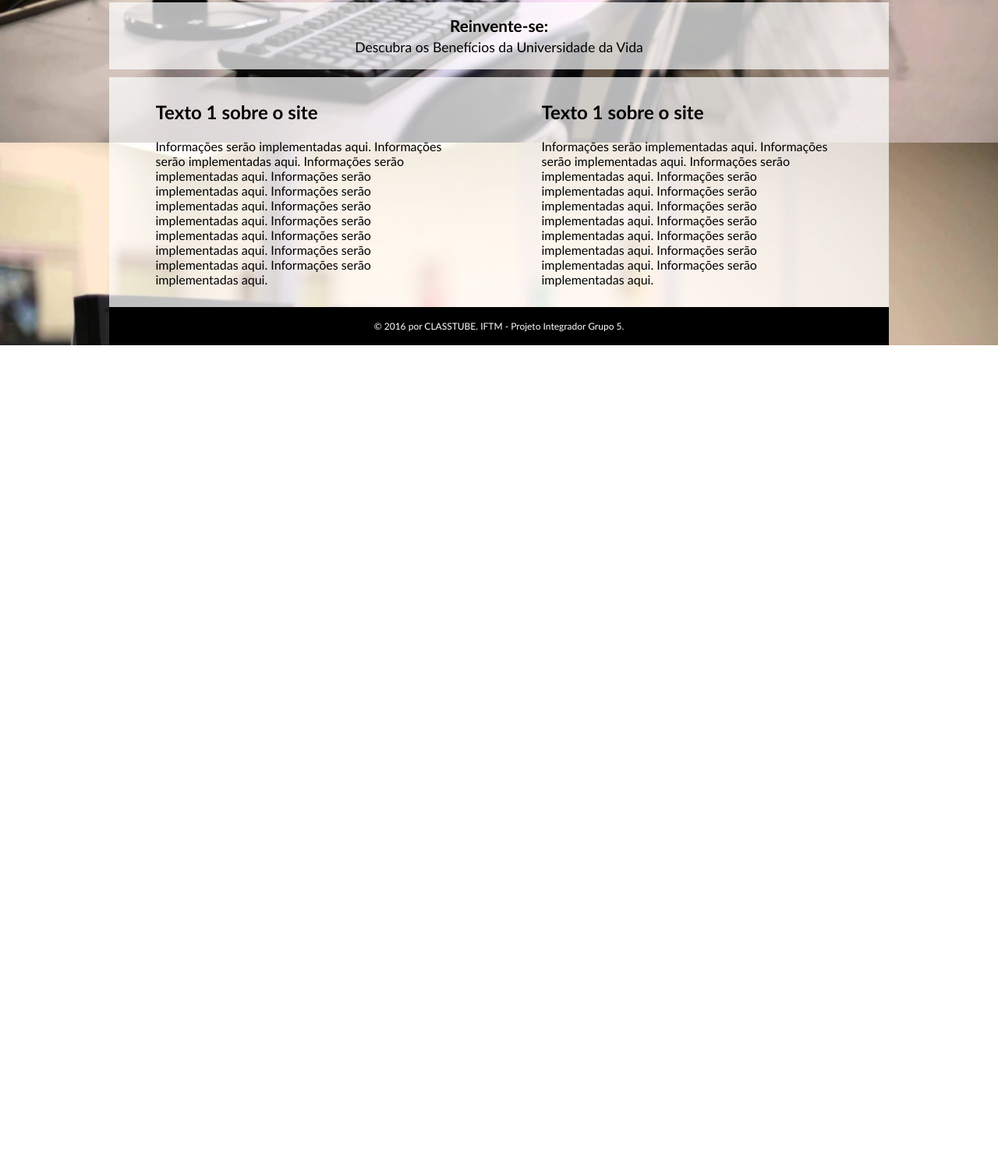
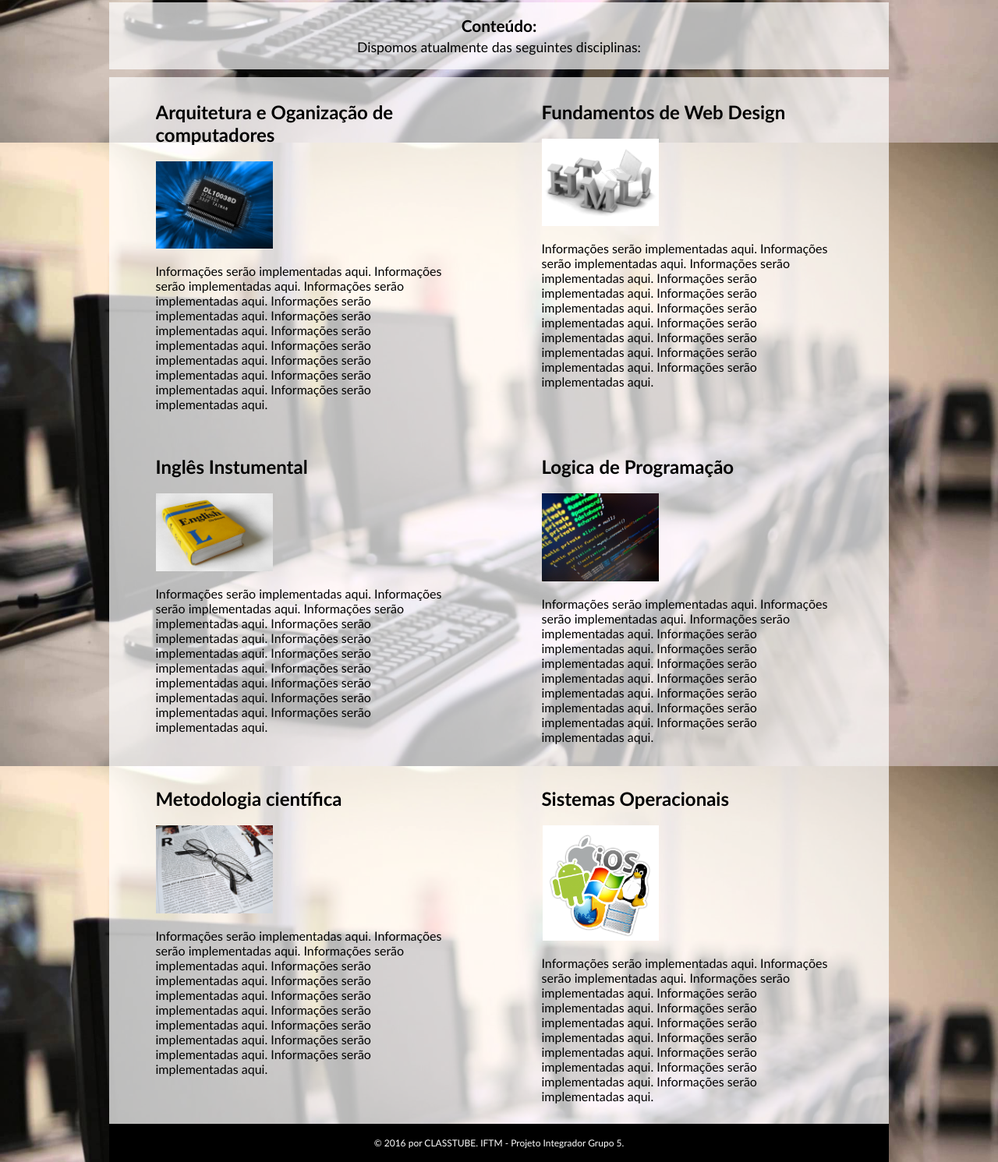
Before and after one commit to RonneyPetras/ProjetoIntegrador1oPeriodo, a plain HTML site: page index.html in a window 1280 px wide. Shown: the part 617-2108 px from the top of the page at 78% size. Before the commit the page ends 1060 px from the top, so only its background shows below. Drawn offline with Linux system fonts and the light colour scheme.

Commit message:
Coloquei a descrição dos videos e as imagens

```diff
--- a/index.html
+++ b/index.html
@@ -57,8 +57,8 @@
             <!--Linha do meio com texto introdutorio-->
             <div class="linha barraDoMeio">
                 <div id='texto2' class="col-dg-20 brancoTransparente">
-                    <h2>Reinvente-se:</h2>
-                    <p>Descubra os Benefícios da Universidade da Vida</p>
+                    <h2>Conteúdo:</h2>
+                    <p>Dispomos atualmente das seguintes disciplinas: </p>
                 </div>
             </div>
 
@@ -70,8 +70,9 @@
 
                     <div class="col-dg-8">
                         <h2>
-                            Texto 1 sobre o site
+                            Arquitetura e Oganização de computadores
                         </h2>
+                        <img src="imagens/videos/aoc.jpg" alt="" width="150">
                         <p>
                             Informações serão implementadas aqui. Informações serão implementadas aqui. Informações serão implementadas aqui. Informações serão implementadas aqui. Informações serão implementadas aqui. Informações serão implementadas aqui. Informações serão implementadas aqui. Informações serão implementadas aqui. Informações serão implementadas aqui. Informações serão implementadas aqui.
                         </p>
@@ -83,8 +84,81 @@
 
                     <div class="col-dg-8">
                         <h2>
-                            Texto 1 sobre o site
+                            Fundamentos de Web Design
                         </h2>
+                        <img src="imagens/videos/html.jpg" alt="" width="150">
+                        <p>
+                            Informações serão implementadas aqui. Informações serão implementadas aqui. Informações serão implementadas aqui. Informações serão implementadas aqui. Informações serão implementadas aqui. Informações serão implementadas aqui. Informações serão implementadas aqui. Informações serão implementadas aqui. Informações serão implementadas aqui. Informações serão implementadas aqui.
+                        </p>
+                    </div>
+
+                    <div class="col-dg-1">
+
+                    </div>
+                </div>
+            </div>
+
+            <div class="linha brancoTransparente">
+                <div class="col-dg-20">
+                    <div class="col-dg-1">
+
+                    </div>
+
+                    <div class="col-dg-8">
+                        <h2>
+                            Inglês Instumental
+                        </h2>
+                        <img src="imagens/videos/ingles.jpg" alt="" width="150">
+                        <p>
+                            Informações serão implementadas aqui. Informações serão implementadas aqui. Informações serão implementadas aqui. Informações serão implementadas aqui. Informações serão implementadas aqui. Informações serão implementadas aqui. Informações serão implementadas aqui. Informações serão implementadas aqui. Informações serão implementadas aqui. Informações serão implementadas aqui.
+                        </p>
+                    </div>
+
+                    <div class="col-dg-2">
+
+                    </div>
+
+                    <div class="col-dg-8">
+                        <h2>
+                            Logica de Programação
+                        </h2>
+                        <img src="imagens/videos/programacao.jpg" alt="" width="150">
+                        <p>
+                            Informações serão implementadas aqui. Informações serão implementadas aqui. Informações serão implementadas aqui. Informações serão implementadas aqui. Informações serão implementadas aqui. Informações serão implementadas aqui. Informações serão implementadas aqui. Informações serão implementadas aqui. Informações serão implementadas aqui. Informações serão implementadas aqui.
+                        </p>
+                    </div>
+
+                    <div class="col-dg-1">
+
+                    </div>
+                </div>
+            </div>
+
+            <div class="linha brancoTransparente">
+                <div class="col-dg-20">
+                    <div class="col-dg-1">
+
+                    </div>
+
+                    <div class="col-dg-8">
+                        <h2>
+                            Metodologia científica
+                        </h2>
+                        <img src="imagens/videos/metodologia.jpg" alt="" width="150">
+                        <p>
+                            Informações serão implementadas aqui. Informações serão implementadas aqui. Informações serão implementadas aqui. Informações serão implementadas aqui. Informações serão implementadas aqui. Informações serão implementadas aqui. Informações serão implementadas aqui. Informações serão implementadas aqui. Informações serão implementadas aqui. Informações serão implementadas aqui.
+                        </p>
+                    </div>
+
+                    <div class="col-dg-2">
+
+                    </div>
+
+                    <div class="col-dg-8">
+                        <h2>
+                            Sistemas Operacionais
+                        </h2>
+                        <img src="imagens/videos/so.png" alt="" width="150">
                         <p>
                             Informações serão implementadas aqui. Informações serão implementadas aqui. Informações serão implementadas aqui. Informações serão implementadas aqui. Informações serão implementadas aqui. Informações serão implementadas aqui. Informações serão implementadas aqui. Informações serão implementadas aqui. Informações serão implementadas aqui. Informações serão implementadas aqui.
                         </p>
```
Also changed, not shown: imagens/01.jpg (deleted), imagens/redesociais/googleplusIco.png (renamed from imagens/googleplusIco.png), imagens/redesociais/twitterIco.png (renamed from imagens/twitterIco.png), imagens/redesociais/youtubeIco.png (renamed from imagens/youtubeIco.png), imagens/videos/aoc.jpg (added), imagens/videos/html.jpg (added), imagens/videos/ingles.jpg (added), imagens/videos/metodologia.jpg (added), imagens/videos/programacao.jpg (added), imagens/videos/so.png (added).
